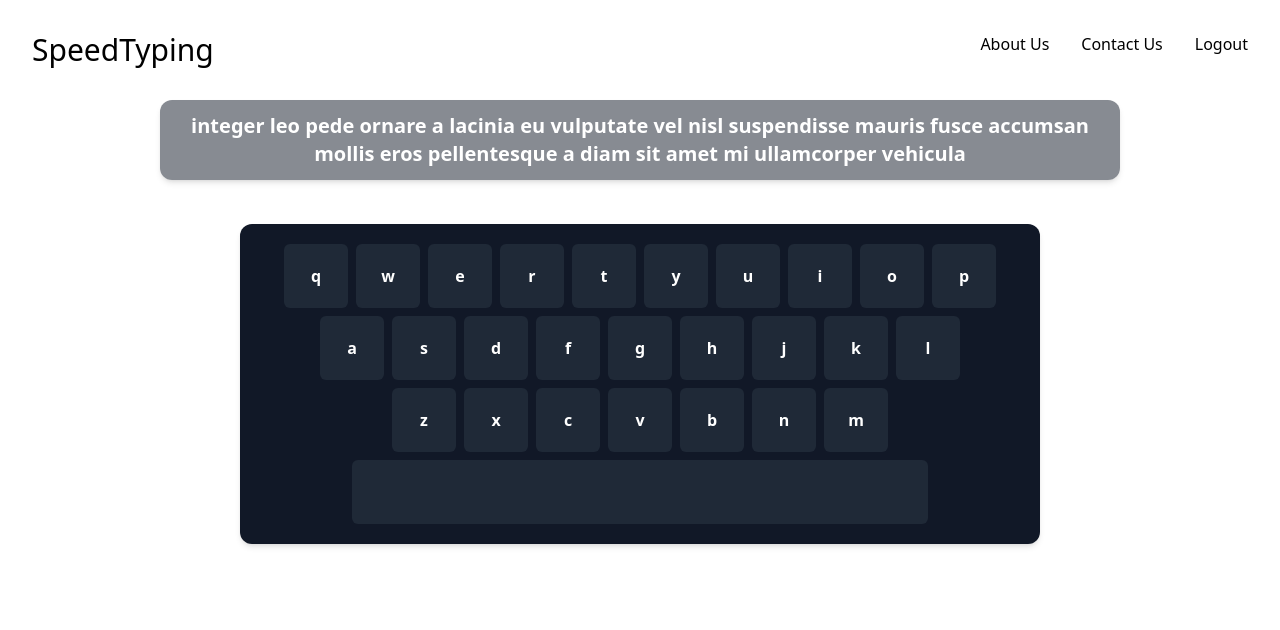
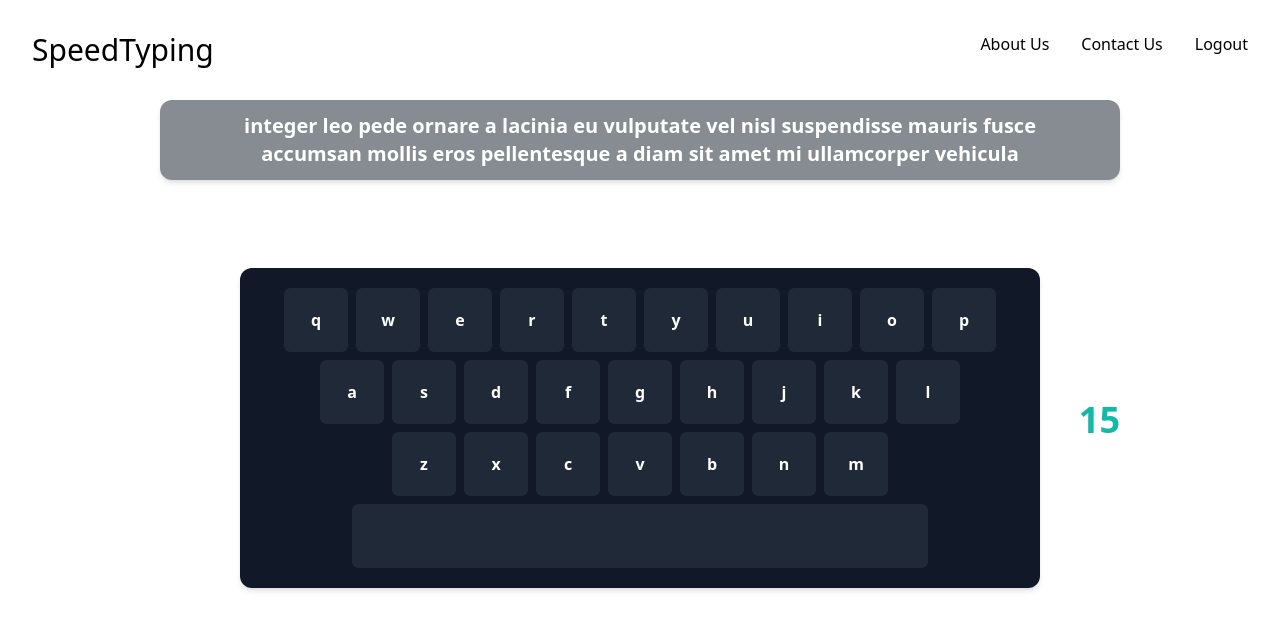
Before and after one commit to muhammedfahad115/SpeedTyping, a React (Vite) app: page / in a window 1280 px wide. Shown: the top 630 px of the page. Built offline with nearby package versions, Linux system fonts and the light colour scheme.

Commit message:
create error component and updated keyboard functionalities

```diff
--- a/src/Components/Content.jsx
+++ b/src/Components/Content.jsx
@@ -19,15 +19,30 @@ function Content() {
 
     const [currentParagraph, setCurrentParagraph] = useState(getRandomParagraph());
     const [userInput, setUserInput] = useState('');
-    const [error, setError] = useState(null);
+    const [error, setError] = useState('');
+    const [timer, setTimer] = useState(15);
+    const [isTyping, setIsTyping] = useState(false);
 
     const keysRef = useRef([]);
 
     const handleKeyPress = (event) => {
         const { key } = event;
+        console.log(key, 'this is the key');
+
+        const isAlphabetic = /^[a-zA-Z]$/.test(key);
+        if (!isTyping && isAlphabetic) {
+            setIsTyping(true);
+        }
+
+        if (!isAlphabetic && key !== 'Backspace' && key !== ' ') {
+            return;
+        }
+
         if (key === 'Backspace') {
             setError('Backspace is not allowed');
             return;
+        } else {
+            setError('');
         }
 
         let inputKey = '';
@@ -56,17 +71,36 @@ function Content() {
         return () => {
             window.removeEventListener('keydown', handleKeyPress);
         };
-    }, [userInput]);
+    }, [userInput, isTyping]);
 
     useEffect(() => {
-        // Check if the user has typed the entire paragraph
         if (userInput.length === currentParagraph.length) {
-            // Generate a new random paragraph
             setCurrentParagraph(getRandomParagraph());
-            // Clear user input
             setUserInput('');
+            setTimer(15);
+            setIsTyping(false);
         }
     }, [userInput, currentParagraph]);
+
+    useEffect(() => {
+        let countdown;
+        if (isTyping) {
+            countdown = setInterval(() => {
+                setTimer((prevTimer) => {
+                    if (prevTimer === 1) {
+                        clearInterval(countdown);
+                        setCurrentParagraph(getRandomParagraph());
+                        setUserInput('');
+                        setIsTyping(false);
+                        return 15;
+                    }
+                    return prevTimer - 1;
+                });
+            }, 1000);
+        }
+
+        return () => clearInterval(countdown);
+    }, [isTyping, currentParagraph]);
 
     const getLetterClass = (letter, index) => {
         if (index < userInput.length) {
@@ -78,7 +112,7 @@ function Content() {
     return (
         <div className='flex justify-center items-center gap-11 flex-col'>
             {error && <Error error={error} />}
-            <div className='keyboard-container w-3/4 h-[5rem] bg-opacity-50 bg-gray-900 rounded-xl flex items-center justify-center shadow-md'>
+            <div className='keyboard-container w-3/4 h-[5rem] bg-opacity-50 p-8 bg-gray-900 rounded-xl flex items-center justify-center shadow-md'>
                 <p className="text-white text-xl text-center font-bold">
                     {currentParagraph.split('').map((letter, index) => (
                         <span key={index} className={getLetterClass(letter, index)}>
@@ -86,6 +120,9 @@ function Content() {
                         </span>
                     ))}
                 </p>
+            </div>
+            <div className='w-3/4 flex justify-end'>
+                <p className='text-teal-500 font-bold text-4xl absolute mt-44'>{timer}</p>
             </div>
             <div className='keyboard-keys-container w-[800px] flex flex-col bg-gray-900 rounded-xl shadow-md p-4'>
                 {rows.map((row, rowIndex) => (
@@ -97,7 +134,7 @@ function Content() {
                             return (
                                 <div
                                     ref={keyRef}
-                                    className={`key bg-gray-800 text-white font-bold flex items-center justify-center rounded-md m-1 focus:scale-105 focus:bg-gray-600 transition-transform duration-150 ${
+                                    className={`key bg-gray-800 text-white font-bold flex items-center justify-center rounded-md m-1 focus:scale-125 focus:bg-gray-600 outline-none transition-transform duration-200 ${
                                         key === ' ' ? 'w-3/4 h-16' : 'w-16 h-16'
                                     }`}
                                     key={keyIndex}
--- /dev/null
+++ b/src/Components/Error.css
@@ -0,0 +1,10 @@
+/* Add this to your CSS file */
+
+.error-container {
+    transition: opacity 0.5s ease-in-out;
+    opacity: 0;
+}
+
+.error-container.visible {
+    opacity: 1;
+}
--- a/src/Components/Error.jsx
+++ b/src/Components/Error.jsx
@@ -1,23 +1,30 @@
 import React, { useEffect, useState } from 'react';
 import 'animate.css';
+import './Error.css';
 
 function Error({ error }) {
     const [showError, setShowError] = useState(true);
+    const [visible, setVisible] = useState(false);
 
     useEffect(() => {
+        setVisible(true);
         const timer = setTimeout(() => {
-            setShowError(false);
+            setVisible(false);
+            setTimeout(() => setShowError(false), 300); // Wait for the fade-out transition to complete
         }, 3000);
+
         return () => clearTimeout(timer);
     }, [error]);
 
     if (!showError) {
-        return null; // Render nothing if showError is false
+        return null;
     }
 
     return (
-        <div className='bg-red-500 flex animate__animated animate__backInLeft text-white p-4'>
-            <p>{error}</p>
+        <div className={`flex item w-full absolute bottom-2 error-container ${visible ? 'visible' : ''}`}>
+            <div className='bg-red-500 text-white w-[210px] font-bold text-sm p-4'>
+                <p>{error}</p>
+            </div>
         </div>
     );
 }
--- a/src/Pages/LandingPage.jsx
+++ b/src/Pages/LandingPage.jsx
@@ -1,3 +1,4 @@
+import { Outlet } from "react-router-dom"
 import Content from "../Components/Content"
 import Header from "../Components/Header"
 
@@ -5,7 +6,7 @@ function LandingPage() {
   return (
     <>
     <Header/>
-    <Content/>
+    <Outlet/>
     </>
   )
 }
--- a/src/Routes/UserRoutes.jsx
+++ b/src/Routes/UserRoutes.jsx
@@ -1,12 +1,15 @@
 import { Route, Routes } from 'react-router-dom'
 import Login from '../Components/Login'
 import LandingPage from '../Pages/LandingPage'
+import Content from '../Components/Content'
 
 function UserRoutes() {
   return (
     <>
     <Routes>
-        <Route path='/' element={<LandingPage/>}></Route>
+        <Route path='/' element={<LandingPage/>}>
+          <Route path='/' element={<Content/>}></Route>
+        </Route>
         <Route path='/login' element={<Login/>}></Route>
     </Routes>
     </>
```
